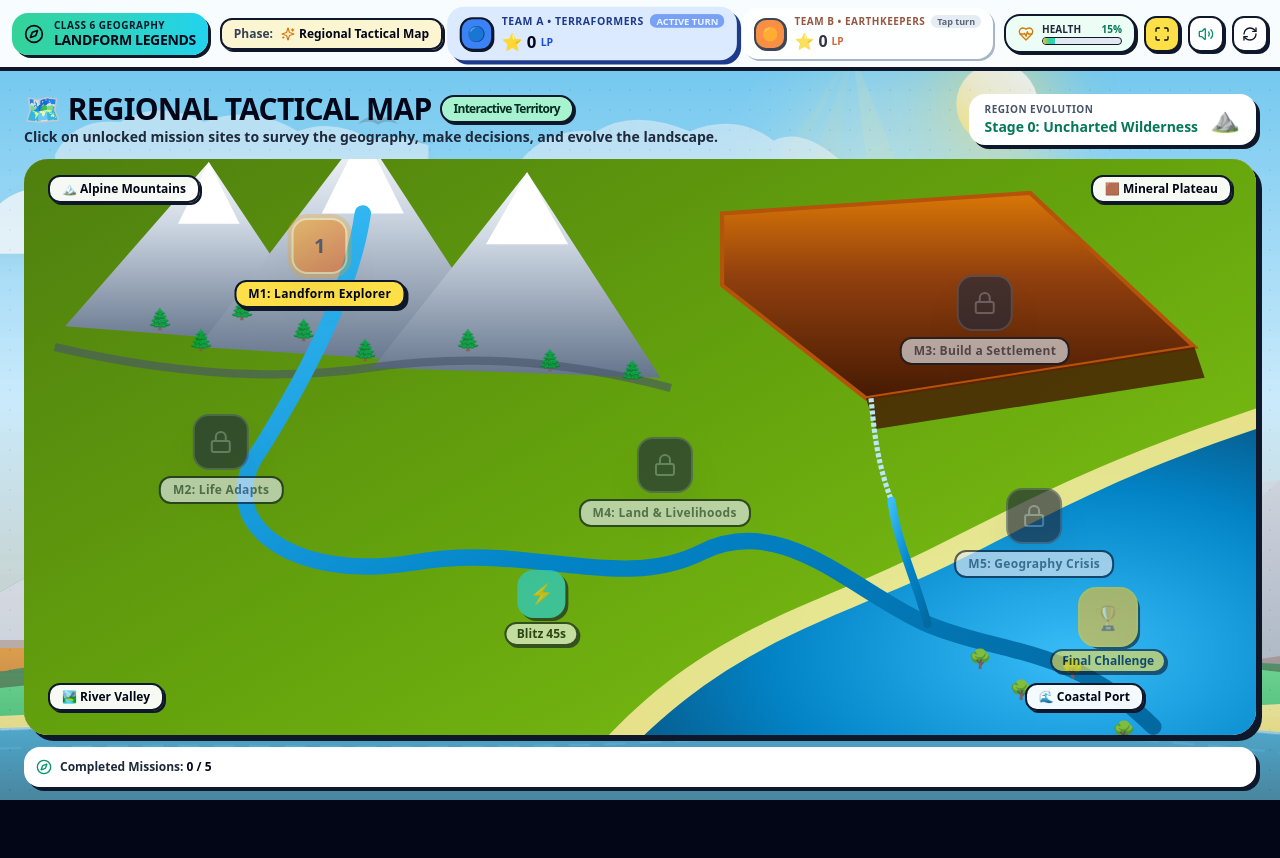
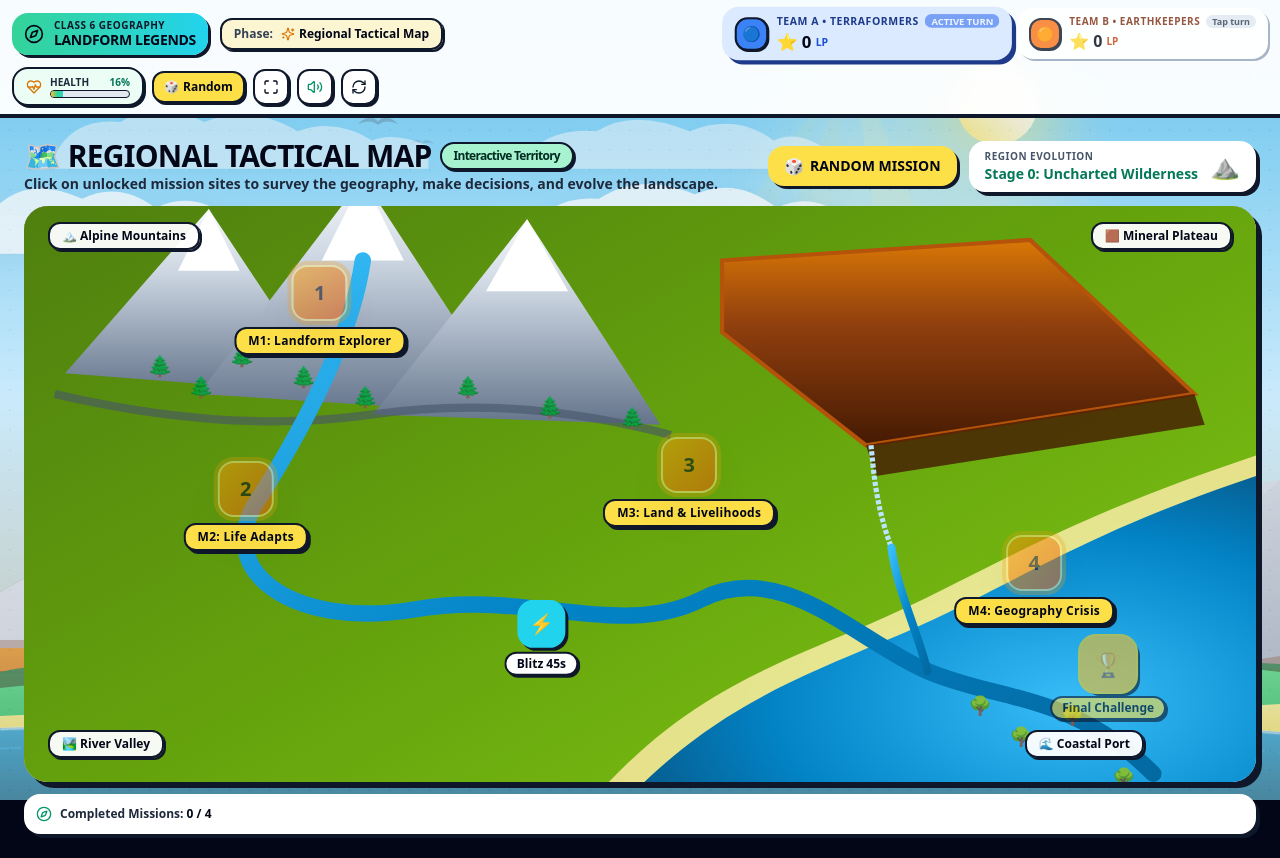
Before and after one commit to chirayumishra24/landforms, a Next.js app: page / in a window 1280 px wide. Both pictures are taken after a click on the button "Open Interactive Map". Before the commit the page ends 811 px from the top, so only its background shows below. Built offline with nearby package versions, Linux system fonts and the light colour scheme.

Commit message:
feat: add random stage start for teacher and remove build activity

```diff
--- a/src/app/page.tsx
+++ b/src/app/page.tsx
@@ -10,7 +10,6 @@ import { HowToPlay } from '@/components/stages/HowToPlay';
 import { MainGameMap } from '@/components/stages/MainGameMap';
 import { Mission1Explorer } from '@/components/missions/Mission1Explorer';
 import { Mission2LifeAdapts } from '@/components/missions/Mission2LifeAdapts';
-import { Mission3Settlement } from '@/components/missions/Mission3Settlement';
 import { Mission4Livelihoods } from '@/components/missions/Mission4Livelihoods';
 import { Mission5Crisis } from '@/components/missions/Mission5Crisis';
 import { LandformBlitz } from '@/components/missions/LandformBlitz';
@@ -19,6 +18,16 @@ import { FinalScore } from '@/components/stages/FinalScore';
 import { LearningSummary } from '@/components/stages/LearningSummary';
 import { TurnTransitionOverlay } from '@/components/ui/TurnTransitionOverlay';
 import { LandformSceneryBackground } from '@/components/layout/LandformSceneryBackground';
+import { GameStage } from '@/types/game';
+
+const PLAYABLE_STAGES: GameStage[] = [
+  'mission_1',
+  'mission_2',
+  'mission_4',
+  'mission_5',
+  'blitz',
+  'restore'
+];
 
 export default function GamePage() {
   const {
@@ -41,6 +50,12 @@ export default function GamePage() {
     awardPoints,
     resetGame
   } = useGameState();
+
+  const handleStartRandomStage = React.useCallback(() => {
+    const randomIndex = Math.floor(Math.random() * PLAYABLE_STAGES.length);
+    const selected = PLAYABLE_STAGES[randomIndex];
+    setCurrentStage(selected);
+  }, [setCurrentStage]);
 
   const [showTurnOverlay, setShowTurnOverlay] = React.useState(false);
   const prevTurnTeam = React.useRef(turnTeam);
@@ -81,12 +96,16 @@ export default function GamePage() {
         completedMissions={completedMissions}
         onReset={resetGame}
         onNavigateMap={() => setCurrentStage('map')}
+        onStartRandom={handleStartRandomStage}
       />
 
       {/* Main Content Area Routing Based on Current Stage */}
       <main className="flex-1 flex flex-col">
         {currentStage === 'start' && (
-          <StartScreen onStart={() => setCurrentStage('story')} />
+          <StartScreen
+            onStart={() => setCurrentStage('story')}
+            onStartRandom={handleStartRandomStage}
+          />
         )}
 
         {currentStage === 'story' && (
@@ -110,6 +129,7 @@ export default function GamePage() {
             placedBuildings={placedBuildings}
             routeConnected={routeConnected}
             onSelectMission={(stage) => setCurrentStage(stage)}
+            onStartRandom={handleStartRandomStage}
           />
         )}
 
@@ -133,25 +153,6 @@ export default function GamePage() {
             onSwitchTurn={switchTurn}
             onComplete={() => {
               markMissionComplete('mission_2');
-              setCurrentStage('map');
-            }}
-            onAwardPoints={(amt, cat) => awardPoints(amt, cat)}
-          />
-        )}
-
-        {currentStage === 'mission_3' && (
-          <Mission3Settlement
-            turnTeam={turnTeam}
-            teams={teams}
-            onSwitchTurn={switchTurn}
-            placedBuildings={placedBuildings}
-            onUpdateBuildings={setPlacedBuildings}
-            buildingPoints={buildingPoints}
-            onUpdatePoints={setBuildingPoints}
-            routeConnected={routeConnected}
-            onUpdateRouteConnected={setRouteConnected}
-            onComplete={() => {
-              markMissionComplete('mission_3');
               setCurrentStage('map');
             }}
             onAwardPoints={(amt, cat) => awardPoints(amt, cat)}
--- a/src/components/layout/TopScoreboard.tsx
+++ b/src/components/layout/TopScoreboard.tsx
@@ -14,6 +14,7 @@ interface Props {
   completedMissions: string[];
   onReset: () => void;
   onNavigateMap: () => void;
+  onStartRandom?: () => void;
 }
 
 export const TopScoreboard: React.FC<Props> = ({
@@ -24,7 +25,8 @@ export const TopScoreboard: React.FC<Props> = ({
   regionHealth,
   completedMissions,
   onReset,
-  onNavigateMap
+  onNavigateMap,
+  onStartRandom
 }) => {
   const [isMuted, setIsMuted] = useState(false);
   const [isFullscreen, setIsFullscreen] = useState(false);
@@ -57,9 +59,8 @@ export const TopScoreboard: React.FC<Props> = ({
       case 'map': return 'Regional Tactical Map';
       case 'mission_1': return 'Mission 1: Landform Explorer';
       case 'mission_2': return 'Mission 2: Life Adapts';
-      case 'mission_3': return 'Mission 3: Build a Settlement';
-      case 'mission_4': return 'Mission 4: Land & Livelihoods';
-      case 'mission_5': return 'Mission 5: Geography Crisis';
+      case 'mission_4': return 'Mission 3: Land & Livelihoods';
+      case 'mission_5': return 'Mission 4: Geography Crisis';
       case 'blitz': return 'Bonus: Landform Blitz';
       case 'restore': return 'Final Challenge: Restore Region';
       case 'final_score': return 'Championship Results';
@@ -187,10 +188,22 @@ export const TopScoreboard: React.FC<Props> = ({
             </div>
           )}
 
+          {/* Teacher Random Stage Button */}
+          {onStartRandom && (
+            <button
+              onClick={onStartRandom}
+              className="px-2.5 py-1.5 rounded-xl bg-yellow-300 hover:bg-yellow-400 border-2 border-slate-900 shadow-[2px_2px_0px_0px_#0f172a] text-slate-950 font-black text-xs active:translate-x-0.5 active:translate-y-0.5 active:shadow-none transition flex items-center gap-1 cursor-pointer"
+              title="Teacher Quick Launch: Start a random mission/stage"
+            >
+              <span>🎲</span>
+              <span className="hidden sm:inline">Random</span>
+            </button>
+          )}
+
           {/* Fullscreen Button */}
           <button
             onClick={toggleFullscreen}
-            className="p-2 rounded-xl bg-yellow-300 hover:bg-yellow-400 border-2 border-slate-900 shadow-[2px_2px_0px_0px_#0f172a] text-slate-950 active:translate-x-0.5 active:translate-y-0.5 active:shadow-none transition flex items-center justify-center cursor-pointer"
+            className="p-2 rounded-xl bg-white hover:bg-slate-100 border-2 border-slate-900 shadow-[2px_2px_0px_0px_#0f172a] text-slate-950 active:translate-x-0.5 active:translate-y-0.5 active:shadow-none transition flex items-center justify-center cursor-pointer"
             title={isFullscreen ? "Exit Fullscreen" : "Enter Fullscreen (Smart Board)"}
           >
             {isFullscreen ? (
--- a/src/components/missions/Mission2LifeAdapts.tsx
+++ b/src/components/missions/Mission2LifeAdapts.tsx
@@ -173,7 +173,7 @@ export const Mission2LifeAdapts: React.FC<Props> = ({
           <div>
             <div className="inline-flex items-center gap-1.5 px-3 py-1 rounded-full bg-emerald-100 text-emerald-950 text-xs font-black uppercase tracking-wider mb-1 border-2 border-slate-900 shadow-[2px_2px_0px_0px_#0f172a]">
               <ShieldCheck className="w-3.5 h-3.5 text-emerald-700" />
-              <span>Mission 2 of 5</span>
+              <span>Mission 2 of 4</span>
             </div>
             <h2 className="text-2xl sm:text-4xl font-black tracking-tight text-slate-950 flex items-center gap-2">
               <span>🌱 LIFE ADAPTS: HUMANS & WILDLIFE</span>
--- a/src/components/missions/Mission4Livelihoods.tsx
+++ b/src/components/missions/Mission4Livelihoods.tsx
@@ -167,7 +167,7 @@ export const Mission4Livelihoods: React.FC<Props> = ({
           <div>
             <div className="inline-flex items-center gap-1.5 px-3 py-1 rounded-full bg-purple-200 text-purple-950 text-xs font-black uppercase tracking-wider mb-1 border-2 border-slate-900 shadow-[2px_2px_0px_0px_#0f172a]">
               <Briefcase className="w-3.5 h-3.5 text-purple-900" />
-              <span>Mission 4 of 5 • Economic Geography</span>
+              <span>Mission 3 of 4 • Economic Geography</span>
             </div>
             <h2 className="text-2xl sm:text-4xl font-black tracking-tight text-slate-950 flex items-center gap-2">
               <span>💼 LAND & LIVELIHOODS</span>
@@ -191,7 +191,7 @@ export const Mission4Livelihoods: React.FC<Props> = ({
                   : 'bg-white hover:bg-amber-100 text-slate-900'
               }`}
             >
-              <span>{isMissionFinished ? "COMPLETE MISSION ➔" : "PROCEED TO MISSION 5 ➔"}</span>
+              <span>{isMissionFinished ? "COMPLETE MISSION ➔" : "PROCEED TO MISSION 4 ➔"}</span>
             </button>
           </div>
         </div>
--- a/src/components/missions/Mission5Crisis.tsx
+++ b/src/components/missions/Mission5Crisis.tsx
@@ -115,7 +115,7 @@ export const Mission5Crisis: React.FC<Props> = ({
           <div>
             <div className="inline-flex items-center gap-1.5 px-3 py-1 rounded-full bg-rose-200 text-rose-950 text-xs font-black uppercase tracking-wider mb-1 border-2 border-slate-900 shadow-[2px_2px_0px_0px_#0f172a]">
               <ShieldAlert className="w-3.5 h-3.5 text-rose-900" />
-              <span>Mission 5 of 5 • Environmental Hazards</span>
+              <span>Mission 4 of 4 • Environmental Hazards</span>
             </div>
             <h2 className="text-2xl sm:text-4xl font-black tracking-tight text-slate-950 flex items-center gap-2">
               <span>🚨 GEOGRAPHY CRISIS & HAZARD RESPONSE</span>
--- a/src/components/stages/HowToPlay.tsx
+++ b/src/components/stages/HowToPlay.tsx
@@ -23,26 +23,20 @@ export const HowToPlay: React.FC<Props> = ({ onContinue }) => {
       bg: "bg-cyan-100 border-cyan-900 shadow-[4px_4px_0px_0px_#155e75]"
     },
     {
-      icon: "🏘️",
-      title: "3. Build Settlements",
-      desc: "Spend 100 Building Points wisely. Avoid steep landslide hazards and connect farms to marketplaces and ports.",
-      bg: "bg-amber-100 border-amber-900 shadow-[4px_4px_0px_0px_#78350f]"
-    },
-    {
       icon: "🌾",
-      title: "4. Choose Livelihoods",
+      title: "3. Choose Livelihoods",
       desc: "Match agriculture, mining, fisheries, pastoralism, and tourism with the natural resource profile of the land.",
       bg: "bg-emerald-100 border-emerald-900 shadow-[4px_4px_0px_0px_#064e3b]"
     },
     {
       icon: "⚠️",
-      title: "5. Respond to Crises",
+      title: "4. Respond to Crises",
       desc: "Mitigate cyclones, floods, landslides, and droughts using sound ecological and geological planning.",
       bg: "bg-rose-100 border-rose-900 shadow-[4px_4px_0px_0px_#881337]"
     },
     {
       icon: "⭐",
-      title: "6. Earn Life Points",
+      title: "5. Earn Life Points",
       desc: "Accumulate Life Points (LP) for smart decisions. The squad with the highest geographical wisdom wins the trophy!",
       bg: "bg-purple-100 border-purple-900 shadow-[4px_4px_0px_0px_#581c87]"
     }
@@ -65,11 +59,11 @@ export const HowToPlay: React.FC<Props> = ({ onContinue }) => {
             HOW TO PLAY & WIN
           </h2>
           <p className="text-slate-800 text-sm sm:text-base font-bold">
-            Master the core cycle: <strong className="text-emerald-700">EXPLORE → DISCOVER → DECIDE → BUILD → ADAPT → WIN</strong>
+            Master the core cycle: <strong className="text-emerald-700">EXPLORE → DISCOVER → DECIDE → ADAPT → WIN</strong>
           </p>
         </div>
 
-        {/* 6 Grid Cards */}
+        {/* 5 Grid Cards */}
         <div className="grid grid-cols-1 sm:grid-cols-2 md:grid-cols-3 gap-4 mb-8">
           {steps.map((step, idx) => (
             <div
@@ -99,7 +93,7 @@ export const HowToPlay: React.FC<Props> = ({ onContinue }) => {
             </div>
           </div>
           <div className="text-xs text-slate-700 font-black bg-slate-100 px-3 py-1 rounded-xl border border-slate-300">
-            Missions 1-5 • Blitz • Final Restoration
+            Missions 1-4 • Blitz • Final Restoration
           </div>
         </div>
 
--- a/src/components/stages/MainGameMap.tsx
+++ b/src/components/stages/MainGameMap.tsx
@@ -8,17 +8,19 @@ import { soundEngine } from '@/utils/soundEngine';
 interface Props {
   completedMissions: string[];
   regionHealth: number;
-  placedBuildings: PlacedBuilding[];
+  placedBuildings?: PlacedBuilding[];
   routeConnected: boolean;
   onSelectMission: (stage: GameStage) => void;
+  onStartRandom?: () => void;
 }
 
 export const MainGameMap: React.FC<Props> = ({
   completedMissions,
   regionHealth,
-  placedBuildings,
+  placedBuildings = [],
   routeConnected,
-  onSelectMission
+  onSelectMission,
+  onStartRandom
 }) => {
   const [hoveredNode, setHoveredNode] = useState<string | null>(null);
 
@@ -40,37 +42,26 @@ export const MainGameMap: React.FC<Props> = ({
       number: 2,
       title: "Life Adapts",
       icon: "🌱",
-      x: 16,
+      x: 18,
       y: 52,
       landform: "River Valley",
       description: "Match human livelihoods and animal adaptations to their terrain."
     },
     {
-      id: "mission_3",
-      stage: "mission_3" as GameStage,
-      number: 3,
-      title: "Build a Settlement",
-      icon: "🏘️",
-      x: 78,
-      y: 28,
-      landform: "Plateau & Highland Plain",
-      description: "Construct settlements, choose fertile farmland, and route roads."
-    },
-    {
       id: "mission_4",
       stage: "mission_4" as GameStage,
-      number: 4,
+      number: 3,
       title: "Land & Livelihoods",
       icon: "💼",
-      x: 52,
-      y: 56,
-      landform: "Alluvial Plains",
+      x: 54,
+      y: 48,
+      landform: "Alluvial Plains & Plateau",
       description: "Allocate agriculture, mining, fishing, and tourism strategically."
     },
     {
       id: "mission_5",
       stage: "mission_5" as GameStage,
-      number: 5,
+      number: 4,
       title: "Geography Crisis",
       icon: "🚨",
       x: 82,
@@ -80,14 +71,13 @@ export const MainGameMap: React.FC<Props> = ({
     }
   ];
 
-  const isMissionUnlocked = (index: number) => {
-    if (index === 0) return true;
-    const prevMission = missions[index - 1];
-    return completedMissions.includes(prevMission.id);
+  const isMissionUnlocked = (_index: number) => {
+    // Teachers and students can freely choose any mission or start with a random stage
+    return true;
   };
 
-  const isBlitzUnlocked = completedMissions.includes("mission_5");
-  const isRestoreUnlocked = completedMissions.includes("mission_5");
+  const isBlitzUnlocked = true;
+  const isRestoreUnlocked = completedMissions.length >= 2;
 
   const handleNodeClick = (stage: GameStage, unlocked: boolean) => {
     if (!unlocked) {
@@ -114,6 +104,18 @@ export const MainGameMap: React.FC<Props> = ({
           </p>
         </div>
 
+        <div className="flex items-center gap-3">
+          {onStartRandom && (
+            <button
+              onClick={onStartRandom}
+              className="px-4 py-2 rounded-2xl bg-yellow-300 hover:bg-yellow-400 border-2.5 border-slate-900 text-slate-950 font-black text-xs sm:text-sm shadow-[3px_3px_0px_0px_#0f172a] flex items-center gap-1.5 active:translate-x-0.5 active:translate-y-0.5 cursor-pointer transition-transform hover:scale-105"
+              title="Teacher Quick Launch: Pick a random mission"
+            >
+              <span className="text-base">🎲</span>
+              <span>RANDOM MISSION</span>
+            </button>
+          )}
+
           {/* Region Evolution Pill */}
           <div className="flex items-center gap-3 bg-white border-2.5 border-slate-900 px-4 py-2 rounded-2xl shadow-[4px_4px_0px_0px_#0f172a]">
             <div className="text-left">
@@ -128,6 +130,7 @@ export const MainGameMap: React.FC<Props> = ({
             </div>
             <div className="text-2xl">
               {regionHealth < 25 ? "⛰️" : regionHealth < 50 ? "🏘️" : regionHealth < 75 ? "🌾" : "🌟"}
+            </div>
           </div>
         </div>
       </div>
@@ -463,11 +466,11 @@ export const MainGameMap: React.FC<Props> = ({
       <div className="w-full max-w-7xl mt-3 flex flex-wrap items-center justify-between gap-3 text-xs text-slate-800 font-bold bg-white p-3 rounded-2xl border-2.5 border-slate-900 shadow-[4px_4px_0px_0px_#0f172a]">
         <div className="flex items-center gap-2">
           <Compass className="w-4 h-4 text-emerald-600" />
-          <span>Completed Missions: <strong className="text-slate-950 font-black">{completedMissions.length} / 5</strong></span>
+          <span>Completed Missions: <strong className="text-slate-950 font-black">{completedMissions.length} / 4</strong></span>
         </div>
 
         <div className="flex items-center gap-2">
-          {completedMissions.length === 5 && (
+          {completedMissions.length >= 4 && (
             <button
               onClick={() => onSelectMission('restore')}
               className="px-5 py-2 rounded-2xl bg-yellow-300 hover:bg-yellow-400 border-2.5 border-slate-900 text-slate-950 font-black shadow-[3px_3px_0px_0px_#0f172a] flex items-center gap-1.5 active:translate-x-0.5 active:translate-y-0.5 active:shadow-none cursor-pointer animate-bounce"
--- a/src/hooks/useGameState.ts
+++ b/src/hooks/useGameState.ts
@@ -18,7 +18,7 @@ export function useGameState() {
     terraformers: {
       id: 'terraformers',
       name: 'Team A (Terraformers)',
-      tagline: 'Explore • Plan • Build',
+      tagline: 'Explore • Plan • Discover',
       color: '#3b82f6',
       points: 0,
       stats: { knowledge: 0, planning: 0, adaptation: 0, decisions: 0 }
@@ -41,14 +41,13 @@ export function useGameState() {
 
   // Region health calculated from completed milestones
   const calculateRegionHealth = useCallback(() => {
-    let health = 15; // baseline starting health
-    health += completedMissions.length * 12;
-    health += Math.min(placedBuildings.length * 4, 20);
+    let health = 16; // baseline starting health
+    health += completedMissions.length * 16;
     if (routeConnected) health += 10;
     const completedRestores = restorationState.filter(r => r.isComplete).length;
     health += completedRestores * 5;
     return Math.min(health, 100);
-  }, [completedMissions, placedBuildings, routeConnected, restorationState]);
+  }, [completedMissions, routeConnected, restorationState]);
 
   const regionHealth = calculateRegionHealth();
 
@@ -106,7 +105,7 @@ export function useGameState() {
       terraformers: {
         id: 'terraformers',
         name: 'Team Terraformers',
-        tagline: 'Explore • Plan • Build',
+        tagline: 'Explore • Plan • Discover',
         color: '#3b82f6',
         points: 0,
         stats: { knowledge: 0, planning: 0, adaptation: 0, decisions: 0 }
```
Also changed, not shown: src/components/stages/StartScreen.tsx (+19 -4 lines), src/components/stages/TeamSelect.tsx (+5 -5 lines). Lines whose indentation alone changed are shown as unchanged.
